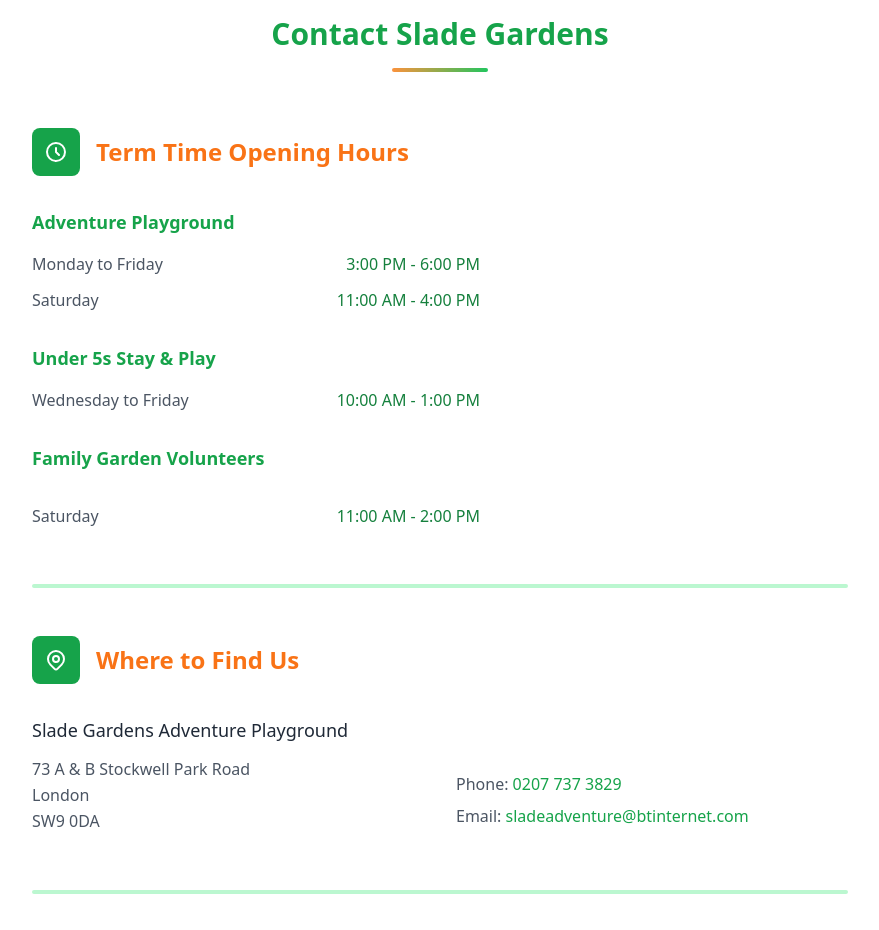
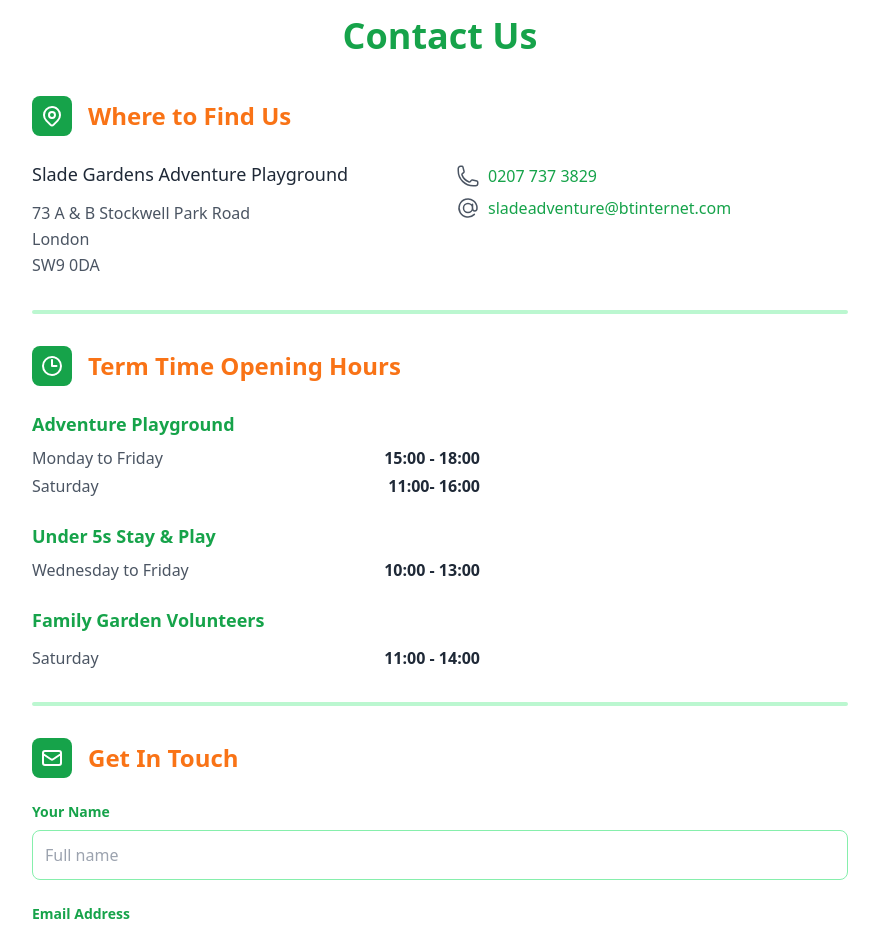
Before and after one commit to u21sk11/slade-gardens, a React (Vite) app: page /contact in a window 1280 px wide. Shown: the part 240-1170 px from the top of the page, without its empty margins (200-1079 px from the left). Built offline with nearby package versions, Linux system fonts and the light colour scheme; no server answers; what aws-amplify would draw is missing.

Commit message:
contact page updates

```diff
--- a/src/app/pages/Contact.jsx
+++ b/src/app/pages/Contact.jsx
@@ -3,66 +3,17 @@ import React from 'react';
 const Contact = () => {
   return (
     <div className="max-w-4xl mx-auto p-10 bg-white shadow-lg rounded-xl mt-14">
-      <header className="mb-14 text-center">
-        <h2 className="text-3xl font-bold text-green-600 mb-4">
-          Contact Slade Gardens
+      <header className="mb-10 text-center">
+        <h2 className="text-4xl font-extrabold text-green-600 mb-4">
+          Contact Us
         </h2>
-        <div className="h-1 bg-gradient-to-r from-orange-400 to-green-500 w-24 mx-auto rounded-full" />
       </header>
 
-    {/* Opening Hours Section */}
-    <section className="mb-14">
-      <div className="flex items-center mb-8">
-        <div className="w-12 h-12 bg-green-600 rounded-lg flex items-center justify-center mr-4">
-          <svg className="w-6 h-6 text-white" fill="none" stroke="currentColor" viewBox="0 0 24 24">
-            <path strokeLinecap="round" strokeLinejoin="round" strokeWidth={2} d="M12 8v4l3 3m6-3a9 9 0 11-18 0 9 9 0 0118 0z" />
-          </svg>
-        </div>
-        <h3 className="text-2xl font-semibold text-orange-500">Term Time Opening Hours</h3>
-      </div>
+    {/* Location Section */}
+    <section className="mb-8">
+        <div className="flex items-center mb-6">
 
-      <div className="space-y-8">
-        {/* Adventure Playground */}
-        <div className="space-y-4">
-          <h4 className="text-lg font-semibold text-green-600">Adventure Playground</h4>
-          <div className="space-y-3">
-            <div className="flex justify-between items-center max-w-md">
-              <span className="text-gray-600">Monday to Friday</span>
-              <span className="font-medium text-green-700">3:00 PM - 6:00 PM</span>
-            </div>
-            <div className="flex justify-between items-center max-w-md">
-              <span className="text-gray-600">Saturday</span>
-              <span className="font-medium text-green-700">11:00 AM - 4:00 PM</span>
-            </div>
-          </div>
-        </div>
-
-        {/* Under 5s Section */}
-        <div className="space-y-4">
-          <h4 className="text-lg font-semibold text-green-600">Under 5s Stay & Play</h4>
-          <div className="space-y-3">
-            <div className="flex justify-between items-center max-w-md">
-              <span className="text-gray-600">Wednesday to Friday</span>
-              <span className="font-medium text-green-700">10:00 AM - 1:00 PM</span>
-            </div>
-          </div>
-        </div>
-
-        {/* Volunteers Section */}
-        <h4 className="text-lg font-semibold text-green-600 mb-3">Family Garden Volunteers</h4>
-          <div className="flex justify-between items-center max-w-md">
-            <span className="text-gray-600">Saturday</span>
-            <span className="font-medium text-green-700">11:00 AM - 2:00 PM</span>
-        </div>
-      </div>
-    </section>
-
-      <div className="my-12 border-2 border-green-200 rounded-full"></div>
-
-      {/* Location Section */}
-      <section className="mb-14">
-        <div className="flex items-center mb-8">
-          <div className="w-12 h-12 bg-green-600 rounded-lg flex items-center justify-center mr-4">
+          <div className="w-10 h-10 bg-green-600 rounded-lg flex items-center justify-center mr-4">
             <svg className="w-6 h-6 text-white" fill="none" stroke="currentColor" viewBox="0 0 24 24">
               <path strokeLinecap="round" strokeLinejoin="round" strokeWidth={2} d="M17.657 16.657L13.414 20.9a1.998 1.998 0 01-2.827 0l-4.244-4.243a8 8 0 1111.314 0z" />
               <path strokeLinecap="round" strokeLinejoin="round" strokeWidth={2} d="M15 11a3 3 0 11-6 0 3 3 0 016 0z" />
@@ -80,27 +31,85 @@ const Contact = () => {
               SW9 0DA
             </address>
           </div>
-
           <div className="md:text-left flex flex-col">
-            <div className="hidden md:block h-[3.25rem]"></div>
+            <div className="hidden md:block"></div>
             <div className="space-y-2 mt-1">
-              <p className="text-gray-600">
-                Phone: <a href="tel:02077373829" className="text-green-600 hover:underline">0207 737 3829</a>
+              <p className="text-gray-600 flex items-center gap-2">
+                <svg xmlns="http://www.w3.org/2000/svg" fill="none" viewBox="0 0 24 24" stroke-width="1.5" stroke="currentColor" className="size-6">
+                  <path stroke-linecap="round" stroke-linejoin="round" d="M2.25 6.75c0 8.284 6.716 15 15 15h2.25a2.25 2.25 0 0 0 2.25-2.25v-1.372c0-.516-.351-.966-.852-1.091l-4.423-1.106c-.44-.11-.902.055-1.173.417l-.97 1.293c-.282.376-.769.542-1.21.38a12.035 12.035 0 0 1-7.143-7.143c-.162-.441.004-.928.38-1.21l1.293-.97c.363-.271.527-.734.417-1.173L6.963 3.102a1.125 1.125 0 0 0-1.091-.852H4.5A2.25 2.25 0 0 0 2.25 4.5v2.25Z" />
+                </svg>
+                <a href="tel:02077373829" className="text-green-600 hover:underline">0207 737 3829</a>
               </p>
-              <p className="text-gray-600">
-                Email: <a href="mailto:sladeadventure@btinternet.com" className="text-green-600 hover:underline">sladeadventure@btinternet.com</a>
+              <p className="text-gray-600 flex items-center gap-2">
+                <svg xmlns="http://www.w3.org/2000/svg" fill="none" viewBox="0 0 24 24" stroke-width="1.5" stroke="currentColor" className="size-6">
+                  <path stroke-linecap="round" stroke-linejoin="round" d="M16.5 12a4.5 4.5 0 1 1-9 0 4.5 4.5 0 0 1 9 0Zm0 0c0 1.657 1.007 3 2.25 3S21 13.657 21 12a9 9 0 1 0-2.636 6.364M16.5 12V8.25" />
+                </svg>
+                <a href="mailto:sladeadventure@btinternet.com" className="text-green-600 hover:underline">sladeadventure@btinternet.com</a>
               </p>
             </div>
           </div>
         </div>
       </section>
 
-      <div className="my-12 border-2 border-green-200 rounded-full"></div>
+      <div className="my-8 border-2 border-green-200 rounded-full"></div>
+
+    {/* Opening Hours Section */}
+    <section className="mb-8">
+      <div className="flex items-center mb-6">
+        <div className="w-10 h-10 bg-green-600 rounded-lg flex items-center justify-center mr-4">
+        <svg fill="none" viewBox="0 0 24 24" stroke-width="2" stroke="white" class="size-6">
+          <path stroke-linecap="round" stroke-linejoin="round" d="M12 6v6h4.5m4.5 0a9 9 0 1 1-18 0 9 9 0 0 1 18 0Z" />
+        </svg>
+        </div>
+        <h3 className="text-2xl font-semibold text-orange-500">Term Time Opening Hours</h3>
+      </div>
+
+      <div className="space-y-6">
+        {/* Adventure Playground */}
+        <div className="space-y-2">
+          <h4 className="text-lg font-semibold text-green-600">Adventure Playground</h4>
+          <div className="space-y-1">
+            <div className="flex justify-between items-center max-w-md">
+              <span className="text-gray-600">Monday to Friday</span>
+              <span className="font-bold text-gray-800">15:00 - 18:00</span>
+            </div>
+            <div className="flex justify-between items-center max-w-md">
+              <span className="text-gray-600">Saturday</span>
+              <span className="font-bold text-gray-800">11:00- 16:00</span>
+            </div>
+          </div>
+        </div>
+
+        {/* Under 5s Section */}
+        <div className="space-y-2">
+          <h4 className="text-lg font-semibold text-green-600">Under 5s Stay & Play</h4>
+          <div className="space-y-3">
+            <div className="flex justify-between items-center max-w-md">
+              <span className="text-gray-600">Wednesday to Friday</span>
+              <span className="font-bold text-gray-800">10:00 - 13:00</span>
+            </div>
+          </div>
+        </div>
+
+        {/* Volunteers Section */}
+        <div className="space-y-2">
+          <h4 className="text-lg font-semibold text-green-600 mb-3">Family Garden Volunteers</h4>
+          <div className="space-y-3">
+            <div className="flex justify-between items-center max-w-md">
+              <span className="text-gray-600">Saturday</span>
+              <span className="font-bold text-gray-800">11:00 - 14:00</span>
+              </div>
+          </div>
+        </div>
+      </div>
+    </section>
+
+      <div className="my-8 border-2 border-green-200 rounded-full"></div>
 
       {/* Contact Form Section */}
       <section>
-        <div className="flex items-center mb-8">
-          <div className="w-12 h-12 bg-green-600 rounded-lg flex items-center justify-center mr-4">
+        <div className="flex items-center mb-6">
+          <div className="w-10 h-10 bg-green-600 rounded-lg flex items-center justify-center mr-4">
             <svg className="w-6 h-6 text-white" fill="none" stroke="currentColor" viewBox="0 0 24 24">
               <path strokeLinecap="round" strokeLinejoin="round" strokeWidth={2} d="M3 8l7.89 5.26a2 2 0 002.22 0L21 8M5 19h14a2 2 0 002-2V7a2 2 0 00-2-2H5a2 2 0 00-2 2v10a2 2 0 002 2z" />
             </svg>
@@ -110,28 +119,28 @@ const Contact = () => {
 
         <form className="space-y-6">
           <div className="space-y-2">
-            <label className="block text-sm font-medium text-green-600">Your Name</label>
+            <label className="block text-sm font-bold text-green-600">Your Name</label>
             <input
               type="text"
-              className="w-full p-3 border border-green-200 rounded-lg focus:outline-none focus:border-green-500"
+              className="w-full p-3 border border-green-300 rounded-lg focus:outline-none focus:border-green-500"
               placeholder="Full name"
             />
           </div>
 
           <div className="space-y-2">
-            <label className="block text-sm font-medium text-green-600">Email Address</label>
+            <label className="block text-sm font-bold text-green-600">Email Address</label>
             <input
               type="email"
-              className="w-full p-3 border border-green-200 rounded-lg focus:outline-none focus:border-green-500"
+              className="w-full p-3 border border-green-300 rounded-lg focus:outline-none focus:border-green-500"
               placeholder="name@domain.com"
             />
           </div>
 
           <div className="space-y-2">
-            <label className="block text-sm font-medium text-green-600">Message</label>
+            <label className="block text-sm font-bold text-green-600">Message</label>
             <textarea
               rows="4"
-              className="w-full p-3 border border-green-200 rounded-lg focus:outline-none focus:border-green-500"
+              className="w-full p-3 border border-green-300 rounded-lg focus:outline-none focus:border-green-500"
               placeholder="How can we help?"
             ></textarea>
           </div>
--- a/src/app/pages/Registration.jsx
+++ b/src/app/pages/Registration.jsx
@@ -68,7 +68,7 @@ function Registration() {
 
   // --------------------------------------------------------------------------------
 
-  const handleSubmit = (e) => {
+  const handleSubmit = (e, email) => {
     e.preventDefault();
 
     const newGuardian = {
@@ -106,7 +106,7 @@ function Registration() {
         </p>
 
         {/* Registration Form */}
-        <form onSubmit={handleSubmit}>
+        <form onSubmit={(e) => handleSubmit(e,user.signInDetails.loginId)}>
           <div className="mb-4 flex space-x-6">
             <div className="flex-1">
               <label
```
